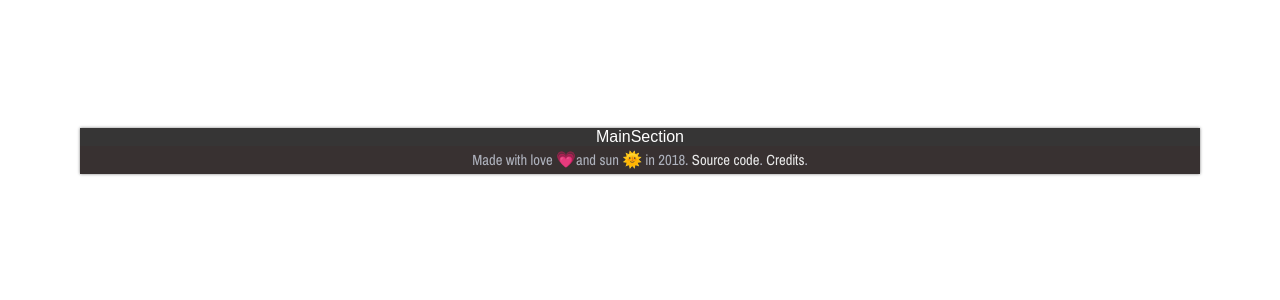
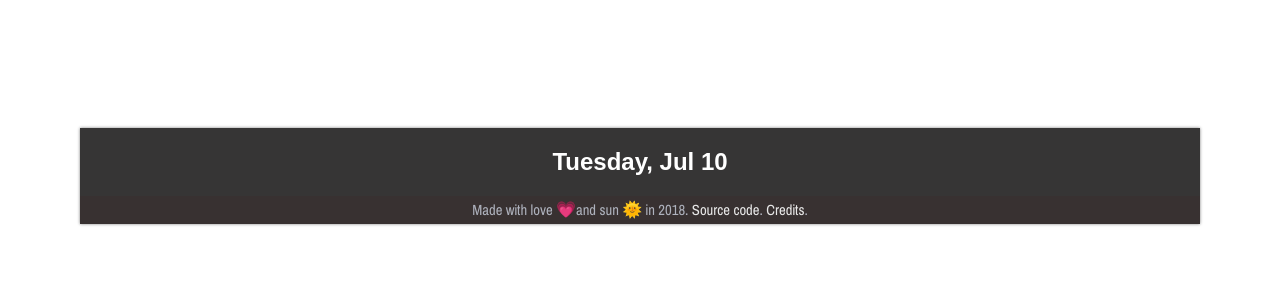
Before and after one commit to lkozyr/weatherium-app, a React app: page / in a window 1280 px wide. Shown: the top 300 px of the page. Built offline with nearby package versions, Linux system fonts and the light colour scheme.

Commit message:
Added DateString component

```diff
--- /dev/null
+++ b/src/components/DateString.js
@@ -0,0 +1,19 @@
+import React from 'react';
+import PropTypes from 'prop-types';
+import { getDateString } from '../helpers';
+
+import './date-string.scss';
+
+const DateString = props => {
+    return(
+        <h2 className="date-string">
+            { getDateString(props.seconds) }
+        </h2>
+    );
+}
+
+DateString.propTypes = {
+    seconds: PropTypes.number.isRequired,
+};
+
+export default DateString;
--- a/src/components/MainSection.js
+++ b/src/components/MainSection.js
@@ -2,10 +2,12 @@ import React from 'react';
 
 import './main-section.scss';
 
+import DateString from './DateString';
+
 const MainSection = () => {
     return(
         <div className="section main-section">
-            MainSection
+            <DateString seconds={1531243200}/>  {/*  //TODO: pass seconds param from weather response */}
         </div>
     );
 }
--- a/src/helpers.js
+++ b/src/helpers.js
@@ -0,0 +1,16 @@
+
+/**
+ * Converts number of seconds to string date format.
+ * @param {Number} seconds - Date represented by a number of seconds. Example: 1530527400
+ * @param {boolean} keepComma - whether date should be delimited from the weekday with comma. Default value: true.
+ * @param {string} locale - locale to use for data formatting. Default value: 'en-US'.
+ * @returns {string} dateString - date converted to string. Example: 'Monday, Jul 10'.
+ */
+export const getDateString = (seconds, keepComma = true, locale = 'en-US') => {
+    const date = new Date(seconds*1000);
+    const options = { weekday: 'long', month: 'short', day: 'numeric' };
+    const dateString = keepComma
+                        ?  date.toLocaleDateString(locale, options)
+                        :  date.toLocaleDateString(locale, options).replace(',', '\n');
+    return dateString;
+}
```
Also changed, not shown: src/components/date-string.scss (added).
